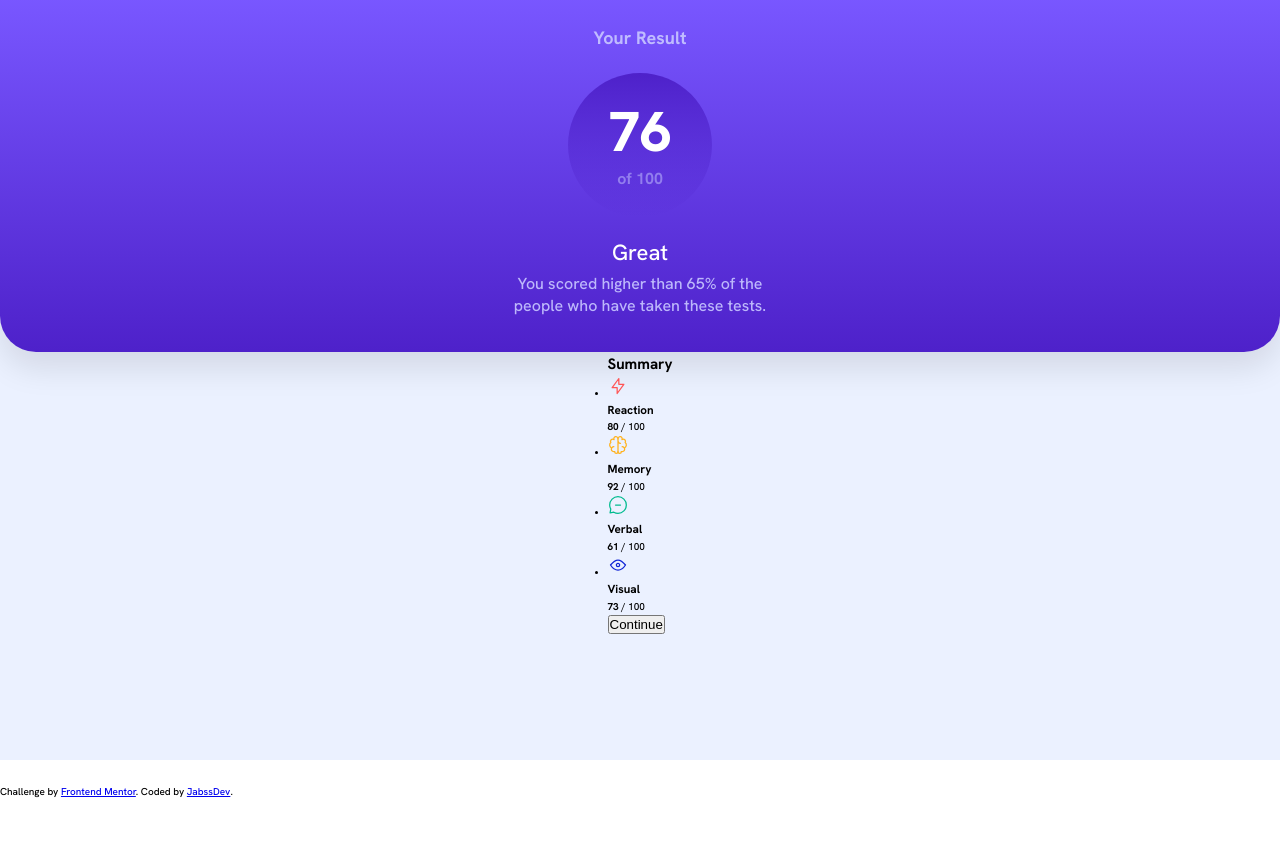
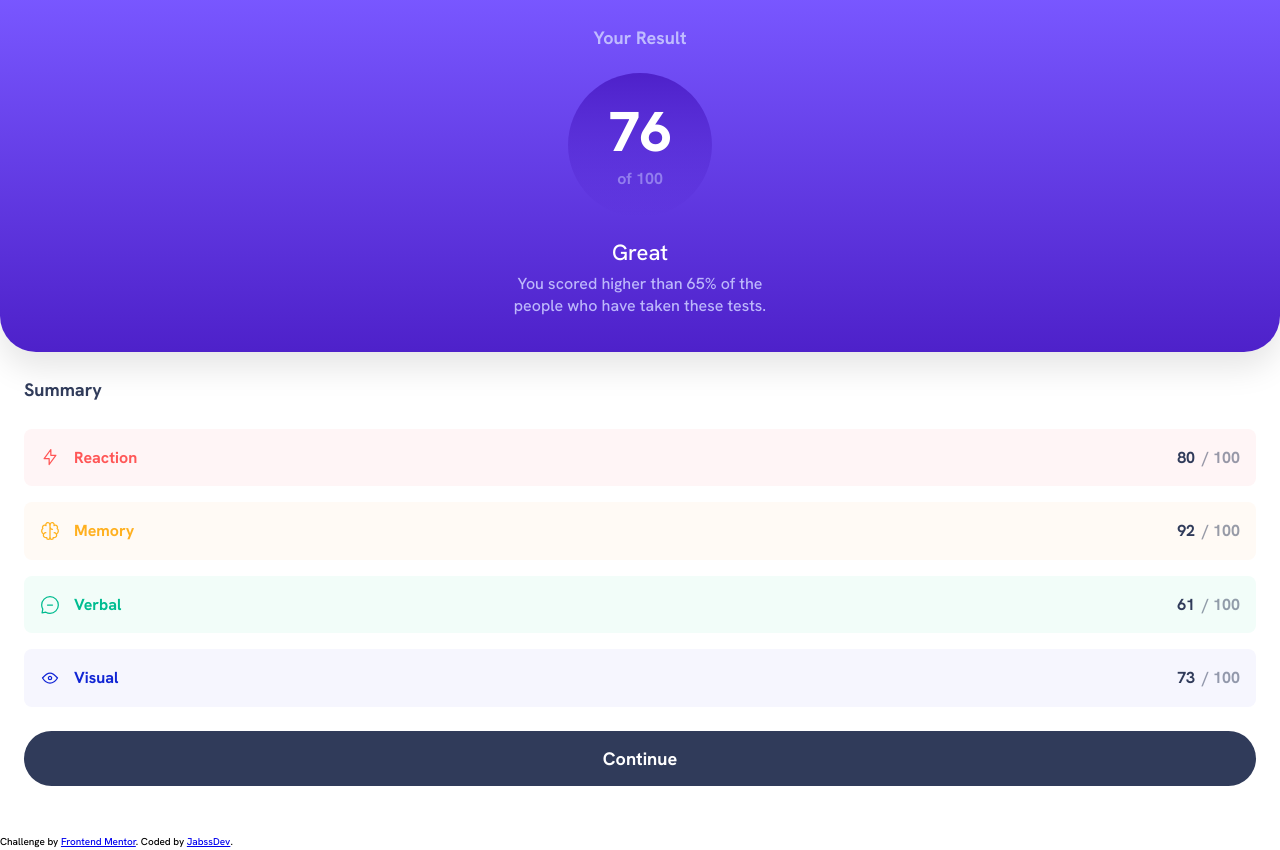
Before and after one commit to jabssdev/results-summary-component, a plain HTML site: page src/index.html in a window 1280 px wide. Before the commit the page ends 800 px from the top, so only its background shows below. Drawn offline with Linux system fonts and the light colour scheme.

Commit message:
style: enhance summary card layout and add background color variables

```diff
--- a/src/index.html
+++ b/src/index.html
@@ -31,37 +31,37 @@
 					<li class="summary-card__item summary-card__item--reaction">
 						<div class="summary-card__item--icon">
 							<img src="./assets/images/icon-reaction.svg" alt="Reaction Icon" />
+							<h3 class="summary-card__item--title">Reaction</h3>
 						</div>
 						<div class="summary-card__item--info">
-							<h3 class="summary-card__item--title">Reaction</h3>
-							<span class="summary-card__item--score"><strong>80</strong> / 100</span>
+							<span><strong>80</strong> / 100</span>
 						</div>
 					</li>
 					<li class="summary-card__item summary-card__item--memory">
 						<div class="summary-card__item--icon">
 							<img src="./assets/images/icon-memory.svg" alt="Memory Icon" />
+							<h3 class="summary-card__item--title">Memory</h3>
 						</div>
 						<div class="summary-card__item--info">
-							<h3 class="summary-card__item--title">Memory</h3>
-							<span class="summary-card__item--score"><strong>92</strong> / 100</span>
+							<span><strong>92</strong> / 100</span>
 						</div>
 					</li>
 					<li class="summary-card__item summary-card__item--verbal">
 						<div class="summary-card__item--icon">
 							<img src="./assets/images/icon-verbal.svg" alt="Verbal Icon" />
+							<h3 class="summary-card__item--title">Verbal</h3>
 						</div>
 						<div class="summary-card__item--info">
-							<h3 class="summary-card__item--title">Verbal</h3>
-							<span class="summary-card__item--score"><strong>61</strong> / 100</span>
+							<span><strong>61</strong> / 100</span>
 						</div>
 					</li>
 					<li class="summary-card__item summary-card__item--visual">
 						<div class="summary-card__item--icon">
 							<img src="./assets/images/icon-visual.svg" alt="Visual Icon" />
+							<h3 class="summary-card__item--title">Visual</h3>
 						</div>
 						<div class="summary-card__item--info">
-							<h3 class="summary-card__item--title">Visual</h3>
-							<span class="summary-card__item--score"><strong>73</strong> / 100</span>
+							<span><strong>73</strong> / 100</span>
 						</div>
 					</li>
 				</ul>
--- a/src/styles.css
+++ b/src/styles.css
@@ -1,8 +1,12 @@
 :root {
 	--clr-light-red: hsl(0, 100%, 67%);
+	--clr-light-red-bg: hsl(353, 100%, 98%);
 	--clr-orangey-yellow: hsl(39, 100%, 56%);
+	--clr-orangey-yellow-bg: hsl(33, 100%, 98%);
 	--clr-green-teal: hsl(166, 100%, 37%);
+	--clr-green-teal-bg: hsl(158, 73%, 97%);
 	--clr-cobalt-blue: hsl(234, 85%, 45%);
+	--clr-cobalt-blue-bg: hsl(240, 83%, 98%);
 
 	--clr-light-slate-blue: hsl(252, 100%, 67%);
 	--clr-light-royal-blue: hsl(241, 81%, 54%);
@@ -15,6 +19,7 @@
 	--clr-light-lavender-50: hsla(241, 100%, 89%, 0.5);
 	--clr-light-lavender-90: hsla(241, 100%, 89%, 0.9);
 	--clr-dark-gray-blue: hsl(224, 30%, 27%);
+	--clr-dark-gray-blue-50: hsla(224, 30%, 27%, 0.5);
 
 	font-size: clamp(50%, 0.5vw + 50%, 62.5%);
 }
@@ -77,7 +82,6 @@ main {
 	display: flex;
 	flex-direction: column;
 	align-items: center;
-	background-color: var(--clr-pale-blue);
 }
 
 .result-card {
@@ -147,3 +151,94 @@ main {
 	color: var(--clr-light-lavender-90);
 	line-height: 1.4;
 }
+
+.summary-card {
+	width: 100%;
+	padding: 2.4rem;
+	display: flex;
+	flex-direction: column;
+	gap: 2.4rem;
+}
+
+.summary-card__title {
+	font-size: 1.8rem;
+	font-weight: 700;
+	color: var(--clr-dark-gray-blue);
+}
+
+.summary-card__list {
+	display: flex;
+	flex-direction: column;
+	gap: 1.6rem;
+}
+
+.summary-card__item {
+	padding: 1.6rem;
+	display: flex;
+	align-items: center;
+	justify-content: space-between;
+	border-radius: 0.8rem;
+}
+
+.summary-card__item--icon {
+	display: flex;
+	align-items: center;
+	gap: 1.4rem;
+}
+
+.summary-card__item--title {
+	font-size: 1.6rem;
+	font-weight: 700;
+}
+
+.summary-card__item--info {
+	font-size: 1.6rem;
+	font-weight: 700;
+}
+
+.summary-card__item--info span {
+	color: var(--clr-dark-gray-blue-50);
+}
+
+.summary-card__item--info strong {
+	margin-inline-end: 0.3rem;
+	color: var(--clr-dark-gray-blue);
+}
+
+.summary-card__item--reaction {
+	background-color: var(--clr-light-red-bg);
+	color: var(--clr-light-red);
+}
+
+.summary-card__item--memory {
+	background-color: var(--clr-orangey-yellow-bg);
+	color: var(--clr-orangey-yellow);
+}
+
+.summary-card__item--verbal {
+	background-color: var(--clr-green-teal-bg);
+	color: var(--clr-green-teal);
+}
+
+.summary-card__item--visual {
+	background-color: var(--clr-cobalt-blue-bg);
+	color: var(--clr-cobalt-blue);
+}
+
+.summary-card__button {
+	width: 100%;
+	padding: 1.6rem;
+	font-family: "Hanken Grotesk", sans-serif;
+	font-size: 1.8rem;
+	font-weight: 700;
+	color: var(--clr-white);
+	background-color: var(--clr-dark-gray-blue);
+	border: none;
+	border-radius: 3.6rem;
+	cursor: pointer;
+}
+
+.summary-card__button:hover,
+.summary-card__button:focus {
+	background: linear-gradient(to bottom, var(--clr-light-slate-blue), var(--clr-violet-blue));
+}
```
